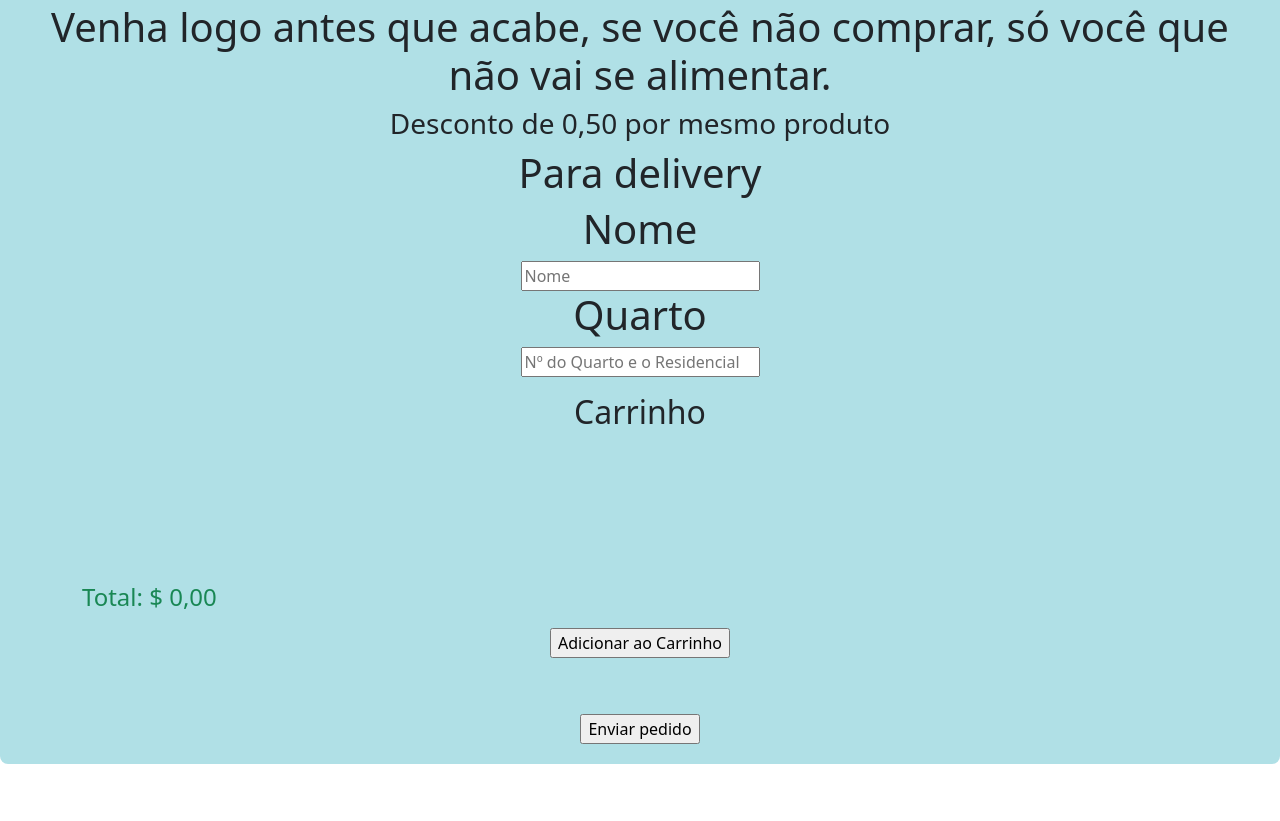
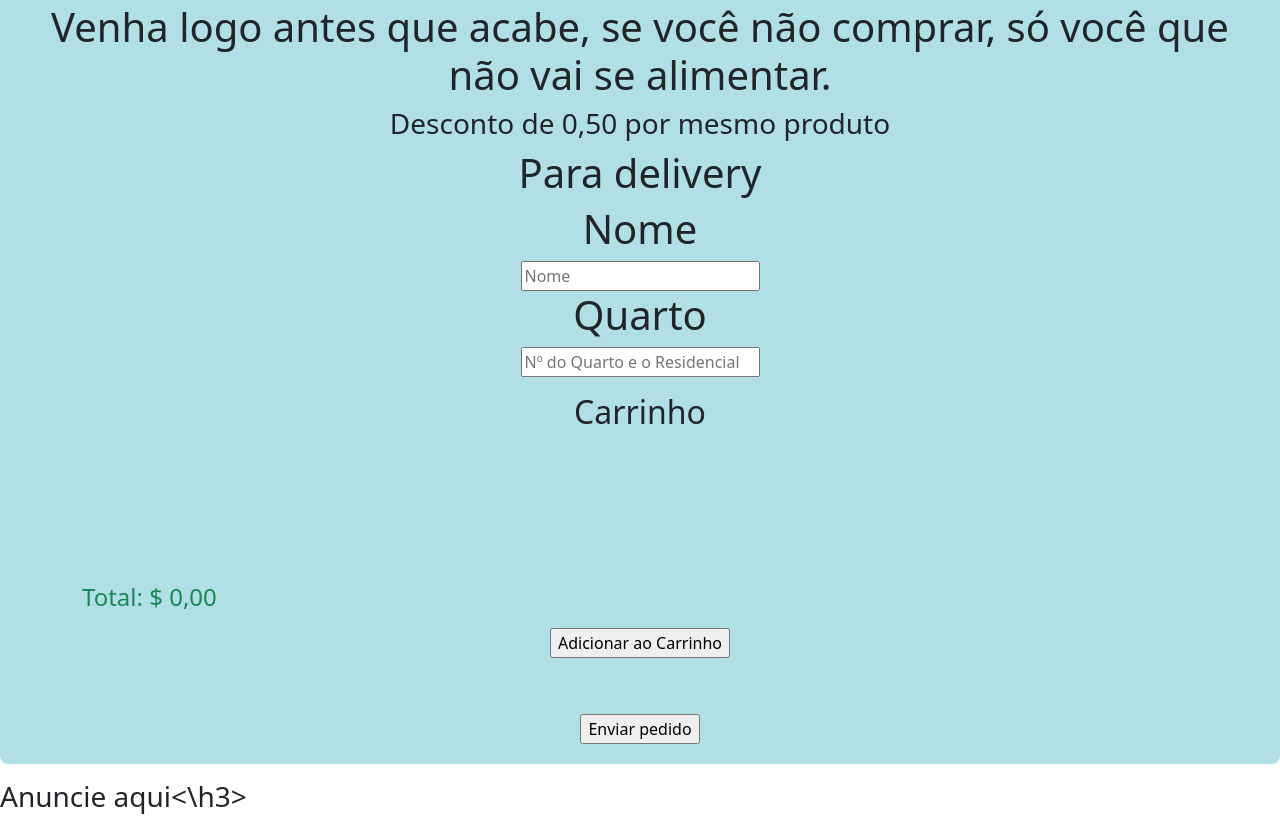
Before and after one commit to Lakes-ro/Vendas, a plain HTML site: page index.html in a window 1280 px wide. Shown: the part 1368-2189 px from the top of the page. Before the commit the page ends 2148 px from the top, so only its background shows below. Drawn offline with nearby package versions, Linux system fonts and the light colour scheme.

Commit message:
Atualizar o index.html

```diff
--- a/index.html
+++ b/index.html
@@ -204,5 +204,7 @@
 
       <!--- <a class="login" href="Login.HTML">Ir para o Login</a> --->
     </div>
+
+<h3>Anuncie aqui<\h3>
 </body>
 </html>
```
